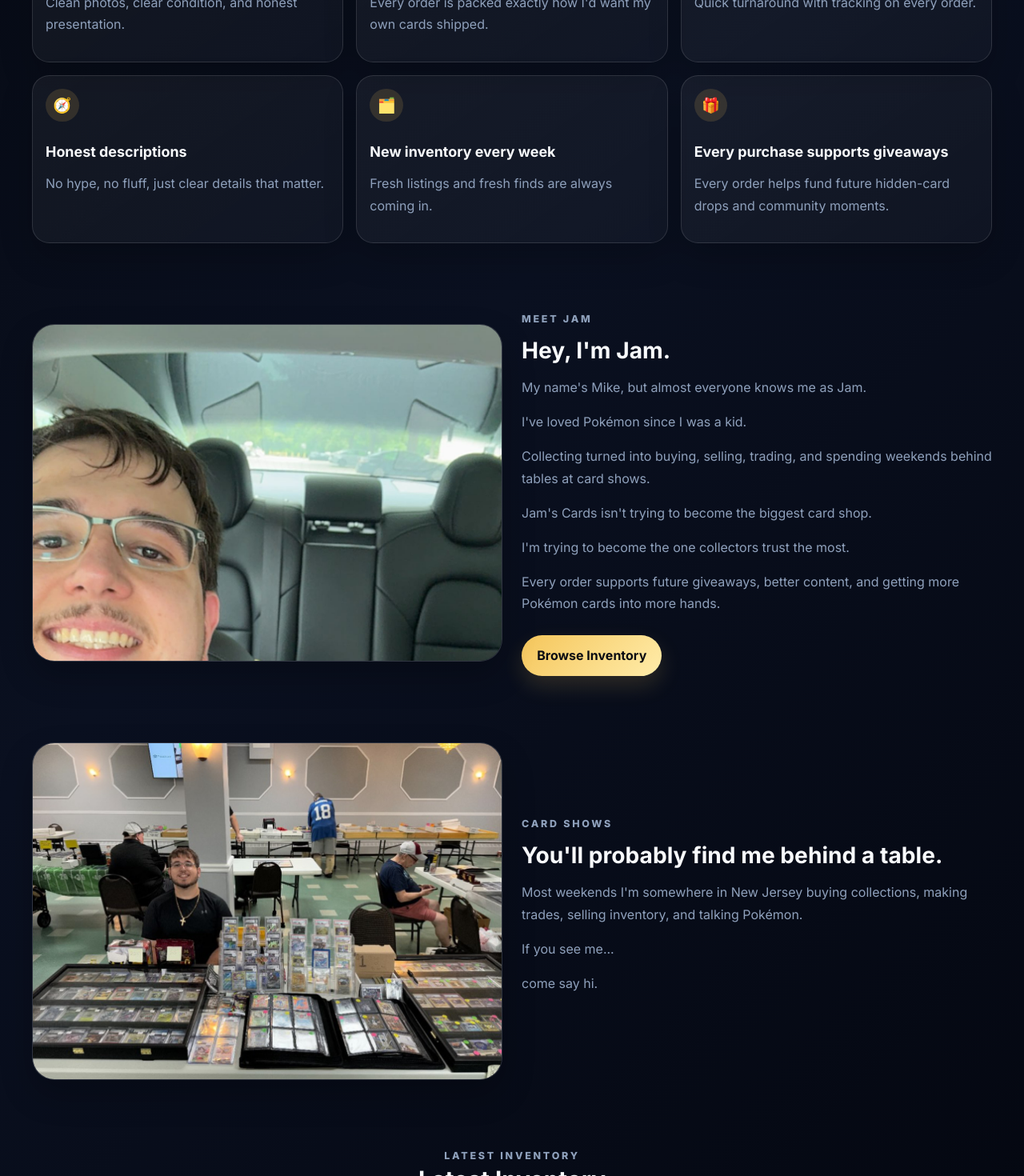
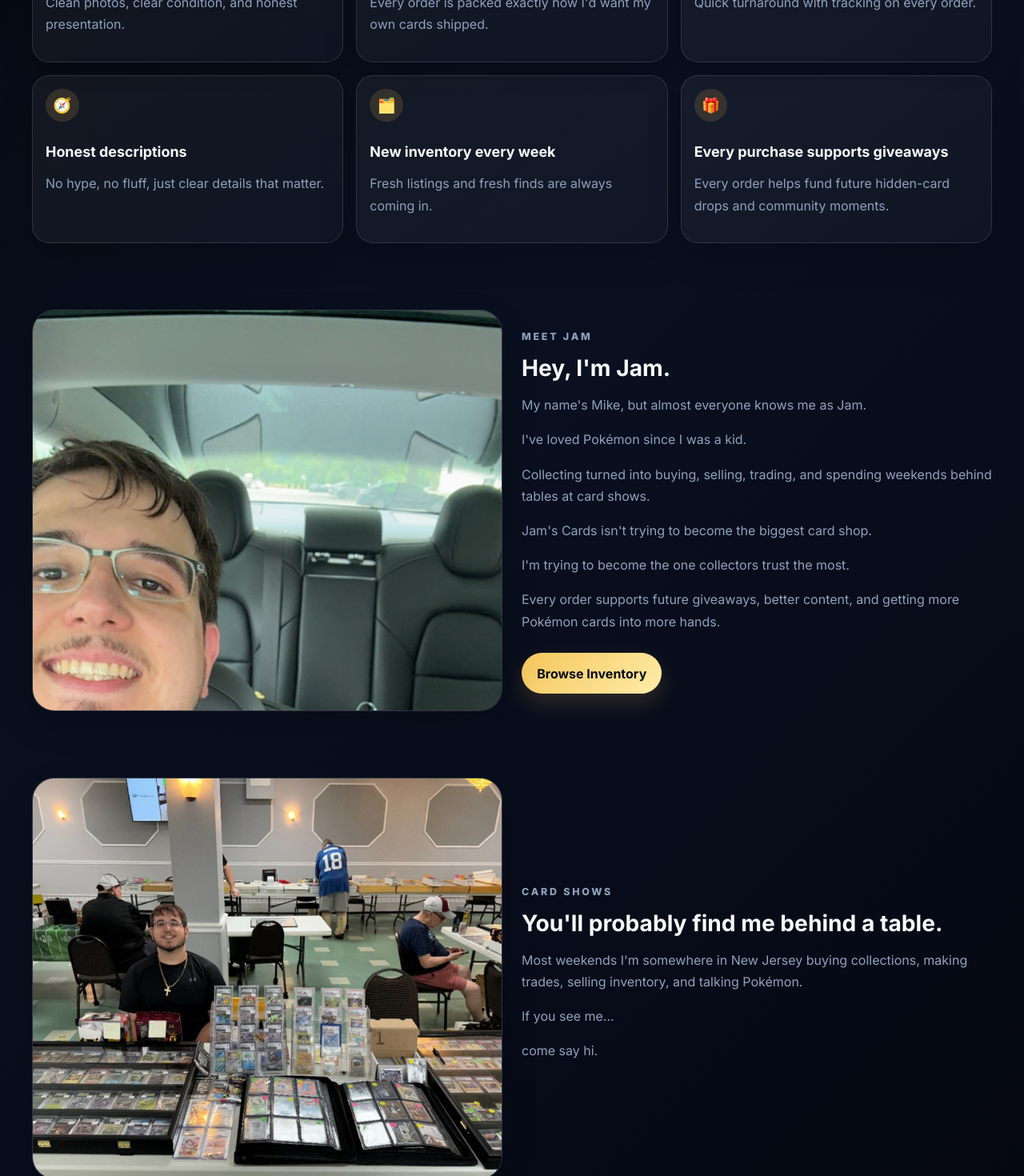
Before and after one commit to cardmanjam/cardmanjam-v2, a Next.js app: page / in a window 1280 px wide. Shown: the part 1330-2800 px from the top of the page at 80% size. Built offline with nearby package versions, Linux system fonts and the light colour scheme; no server answers; the database is empty.

Commit message:
Launch CardManJam V2

```diff
--- a/app/globals.css
+++ b/app/globals.css
@@ -140,7 +140,7 @@
   width: 100%;
   height: min(32rem, 62vh);
   object-fit: cover;
-  object-position: center 18%;
+  object-position: center 10%;
   border-radius: 1.55rem;
   display: block;
 }
@@ -233,9 +233,9 @@
   border: 1px solid rgba(255,255,255,0.12);
   box-shadow: 0 18px 40px rgba(0,0,0,0.24);
 }
-.about-photo-card img { height: 420px; object-fit: cover; }
-.about-photo-card--portrait img { object-position: center 18%; }
-.about-photo-card--wide img { object-position: center; }
+.about-photo-card img { height: 500px; object-fit: cover; }
+.about-photo-card--portrait img { object-position: center 10%; }
+.about-photo-card--wide img { object-position: center 24%; }
 .about-copy h2 { font-size: clamp(1.65rem, 2.2vw, 2.15rem); margin: 0.25rem 0 0.8rem; }
 .about-copy .btn { margin-top: 0.6rem; }
 
--- a/app/page.tsx
+++ b/app/page.tsx
@@ -119,7 +119,7 @@
 
     <section className="container section about-grid reverse">
       <div className="about-photo-card about-photo-card--wide">
-        <img src="/about/jam-vendor-actual.jpeg" alt="Jam behind a vendor table" />
+        <img src="/about/Jam-vendor-actual.jpeg" alt="Jam behind a vendor table" />
       </div>
       <div className="about-copy">
         <p className="eyebrow">CARD SHOWS</p>
```
